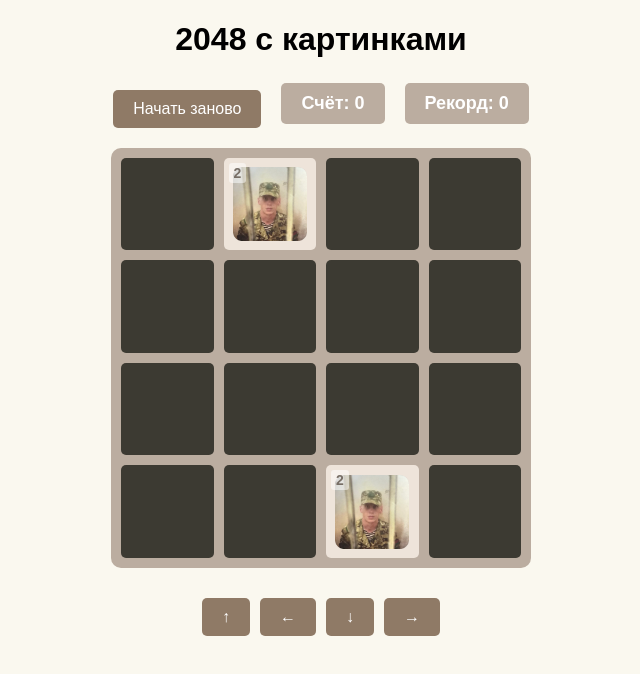
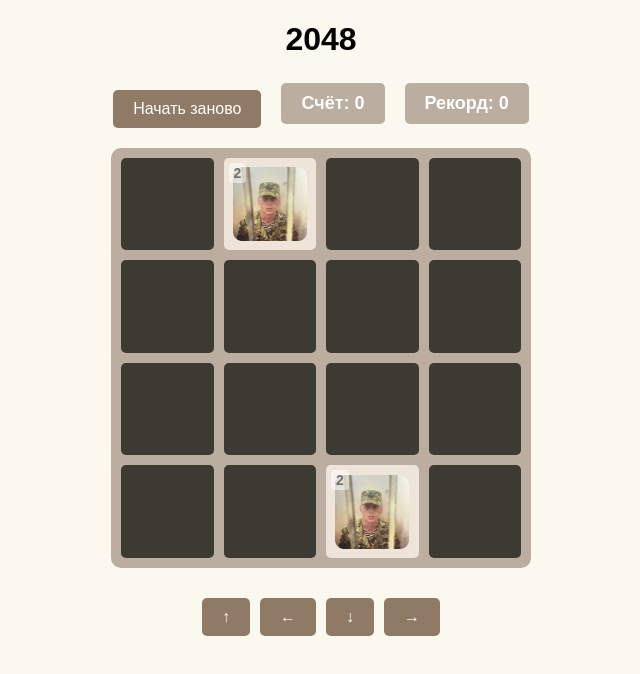
Before and after one commit to ssilenfriend/2048-for-friends, a plain HTML site: page index.html in a window 1280 px wide. Shown: the whole page, without its empty margins (319-959 px from the left). Drawn offline with Linux system fonts and the light colour scheme.

Commit message:
Add files via upload

```diff
--- a/index.html
+++ b/index.html
@@ -2,7 +2,7 @@
 <html lang="ru">
 <head>
 <meta charset="UTF-8">
-<title>2048 с картинками и мобильным управлением</title>
+<title>2048 for fun</title>
 <style>
   body { background: #faf8ef; font-family: Arial, sans-serif; text-align: center; }
   #header { display: flex; justify-content: center; align-items: center; gap: 20px; margin-top: 20px; }
@@ -39,7 +39,7 @@
 </head>
 <body>
 
-<h1>2048 с картинками</h1>
+<h1>2048</h1>
 <div id="header">
   <button onclick="restartGame()">Начать заново</button>
   <div id="score" class="score-box">Счёт: 0</div>
```
